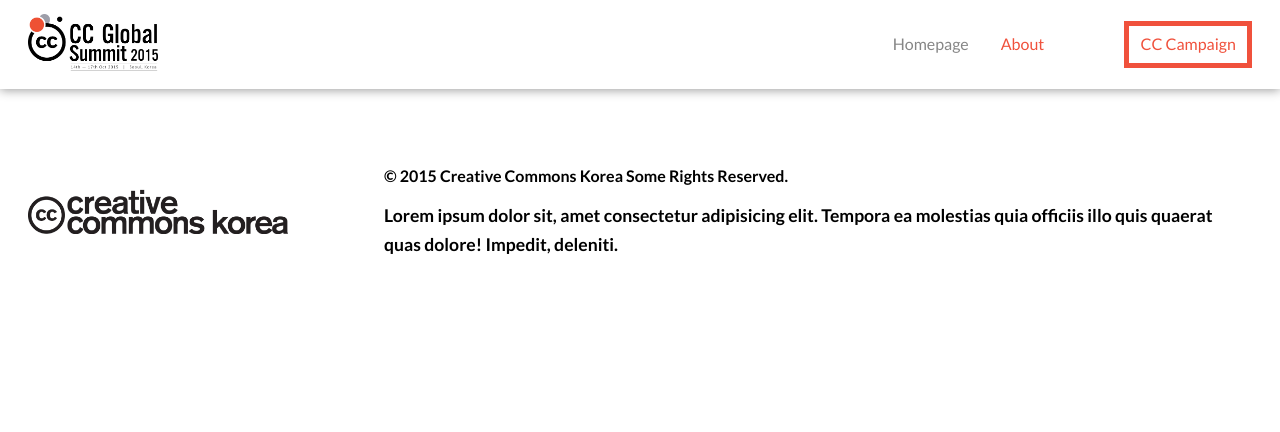
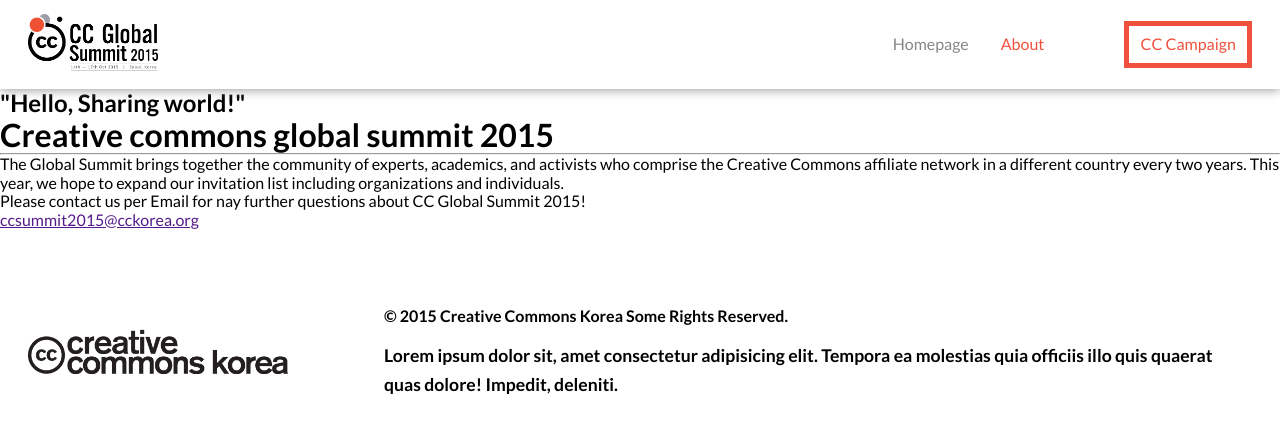
Before and after one commit to jorgeabrahan/development-course, a website: page about.html in a window 1280 px wide. Drawn offline with nearby package versions, Linux system fonts and the light colour scheme.

Commit message:
Create headline html

```diff
--- a/about.html
+++ b/about.html
@@ -1,17 +1,14 @@
 <!DOCTYPE html>
 <html lang="en">
     <head>
-    <meta charset="UTF-8">
-    <meta http-equiv="X-UA-Compatible" content="IE=edge">
-    <meta name="viewport" content="width=device-width, initial-scale=1.0">
+        <meta charset="UTF-8" />
+        <meta http-equiv="X-UA-Compatible" content="IE=edge" />
+        <meta name="viewport" content="width=device-width, initial-scale=1.0" />
         <title>Web development course</title>
         <link rel="stylesheet" href="./css/pages/about.css" />
         <link rel="preconnect" href="https://fonts.googleapis.com" />
         <link rel="preconnect" href="https://fonts.gstatic.com" crossorigin />
-    <link
-        rel="stylesheet"
-        href="https://fonts.googleapis.com/css2?family=Lato:wght@300;400;700;900&display=swap"
-    />
+        <link rel="stylesheet" href="https://fonts.googleapis.com/css2?family=Lato:wght@300;400;700;900&display=swap" />
         <link
             rel="stylesheet"
             href="https://fonts.googleapis.com/css2?family=Material+Symbols+Outlined:opsz,wght,FILL,GRAD@20..48,100..700,0..1,-50..200"
@@ -19,16 +16,15 @@
         <script src="./js/menu.js" defer></script>
     </head>
     <body>
+
         <header class="header">
             <div class="section">
                 <button class="menu__button" id="btnMenu">
-                <span class="menu__icon material-symbols-outlined" id="iconMenu">
-                    menu
-                </span>
+                    <span class="menu__icon material-symbols-outlined" id="iconMenu"> menu </span>
                 </button>
                 <nav class="menu__nav menu__nav--translate" id="menu">
                     <a class="menu__logo" href="./index.html">
-                    <img class="menu__logo-img" src="./img/logos/cc-global-logo.png" alt="CC Global Summit logo">
+                        <img class="menu__logo-img" src="./img/logos/cc-global-logo.png" alt="CC Global Summit logo" />
                     </a>
                     <div class="menu__links">
                         <ul class="menu__list">
@@ -40,17 +36,39 @@
                 </nav>
             </div>
         </header>
+        <!-- headline -->
+        <section>
+            <div>
+                <h2>"Hello, Sharing world!"</h2>
+                <h1>Creative commons global summit 2015</h1>
+                <hr>
+                <p>
+                    The Global Summit brings together the community of experts, academics, and activists who comprise
+                    the Creative Commons affiliate network in a different country every two years. This year, we hope to
+                    expand our invitation list including organizations and individuals.
+                </p>
+                <div>
+                    <p>Please contact us per Email for nay further questions about CC Global Summit 2015!</p>
+                    <a href="">ccsummit2015@cckorea.org</a>
+                </div>
+            </div>
+        </section>
 
-    <main></main>
+        <main>
+
+        </main>
 
         <footer class="footer">
             <div class="section footer__content">
                 <a class="" href="./index.html">
-                <img class="footer__logo" src="./img/logos/footer-logo.png" alt="CC Global Summit logo">
+                    <img class="footer__logo" src="./img/logos/footer-logo.png" alt="CC Global Summit logo" />
                 </a>
                 <div>
                     <p class="footer__description">&copy; 2015 Creative Commons Korea Some Rights Reserved.</p>
-                <p class="footer__extra">Lorem ipsum dolor sit, amet consectetur adipisicing elit. Tempora ea molestias quia officiis illo quis quaerat quas dolore! Impedit, deleniti.</p>
+                    <p class="footer__extra">
+                        Lorem ipsum dolor sit, amet consectetur adipisicing elit. Tempora ea molestias quia officiis
+                        illo quis quaerat quas dolore! Impedit, deleniti.
+                    </p>
                 </div>
             </div>
         </footer>
```
Also changed, not shown: img/headline/about-headline-bg-desktop.png (added), img/headline/about-headline-bg-mobile.png (added), index.html (line endings or trailing spaces). Lines whose indentation alone changed are shown as unchanged.
